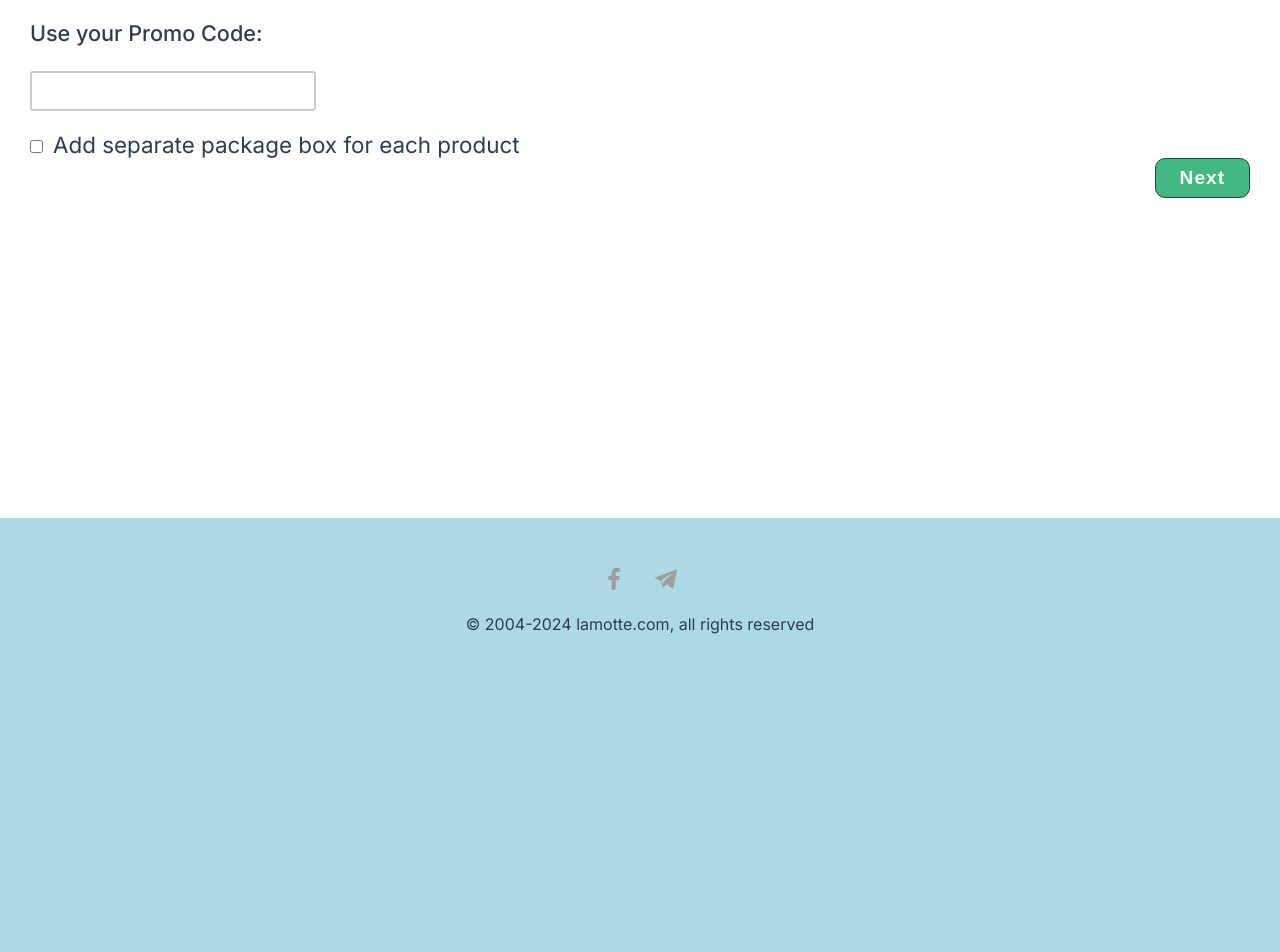
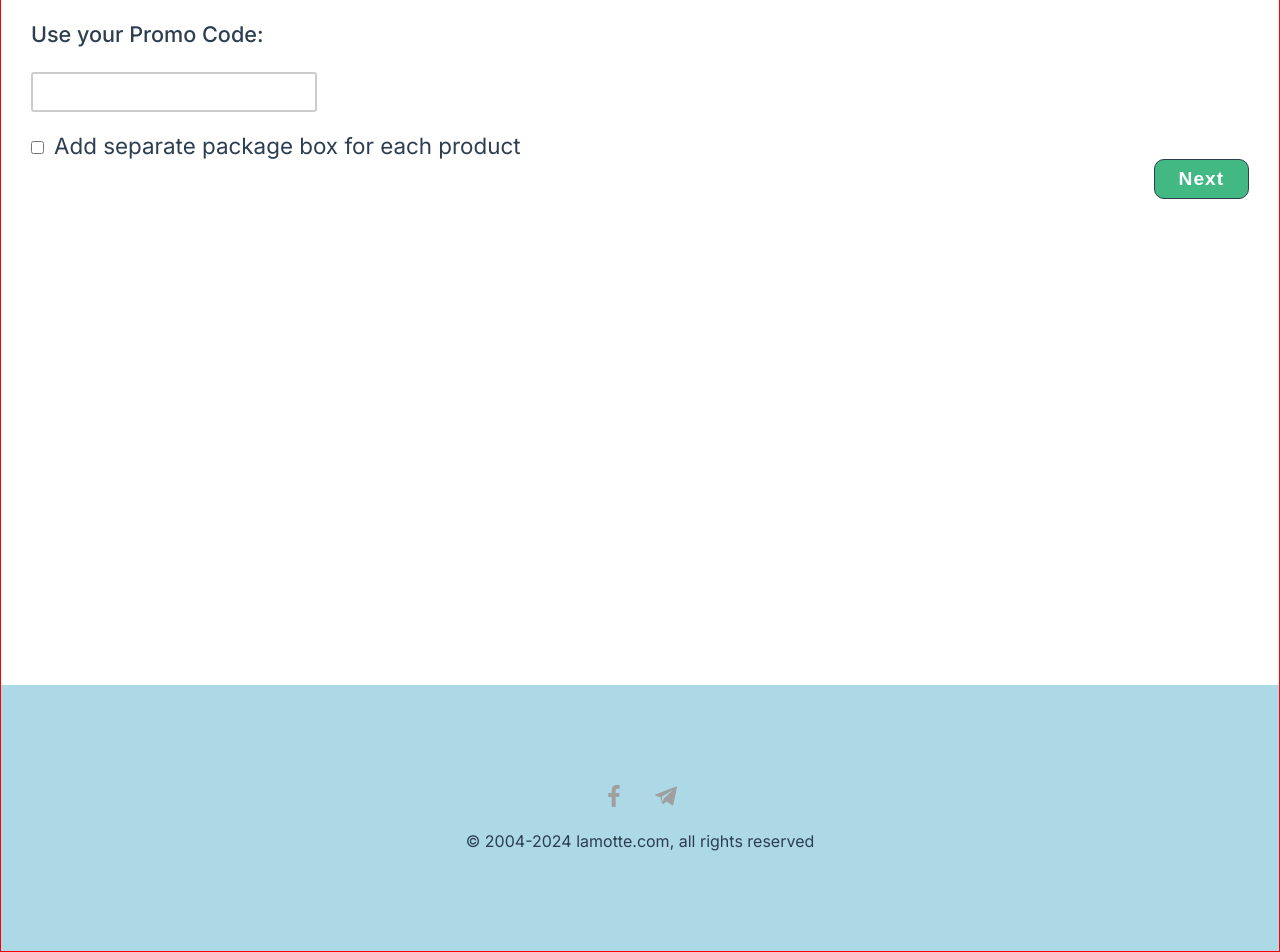
Before and after one commit to Vlad-1991/Nuxt-fixed, a Nuxt app: page /checkout in a window 1280 px wide. Shown: the part 386-1338 px from the top of the page. Before the commit the page ends 1070 px from the top, so only its background shows below. Built offline with nearby package versions, Linux system fonts and the light colour scheme; no server answers.

Commit message:
add seo metatags, optimize html

```diff
--- a/components/ui/TheFooter.vue
+++ b/components/ui/TheFooter.vue
@@ -2,9 +2,9 @@
   footer.footer
     div.footer-social
       a(href="https://www.facebook.com/LaMotteCompany/" target="_blank")
-        img(src="@/assets/social-facebook-gray.svg" alt="Facebook")
+        img(src="@/assets/social-facebook-gray.svg" alt="Facebook" width="22px" height="22px")
       a(href="https://t.me/joakimlamotte" target="_blank")
-        img(src="@/assets/social-telegram-gray.svg" alt="Telegram")
+        img(src="@/assets/social-telegram-gray.svg" alt="Telegram" width="22px" height="22px")
     div &copy; 2004-{{year}} lamotte.com, all rights reserved
 
 </template>
--- a/pages/about.vue
+++ b/pages/about.vue
@@ -21,4 +21,14 @@ definePageMeta({
   layout: 'default',
   middleware: ['query-rules']
 })
+
+useHead({
+  title: 'About us',
+  meta: [
+    { name: "description", content: 'About us' },
+    { property: "og:description", content: 'About us' },
+    { name: "twitter:card", content: 'About us' },
+  ],
+})
+
 </script>
--- a/pages/catalog.vue
+++ b/pages/catalog.vue
@@ -31,6 +31,13 @@ import {BESTSELLER_COUNT, CATALOG_DATABASE} from "~/utils/composables/constants"
 
 definePageMeta({
   layout: 'default'
+})
+useHead({
+  meta: [
+    { name: "description", content: 'Catalog' },
+    { property: "og:description", content: 'Catalog' },
+    { name: "twitter:card", content: 'Catalog' },
+  ],
 })
 const UiStore = useUiStore()
 
--- a/pages/help.vue
+++ b/pages/help.vue
@@ -18,4 +18,14 @@ definePageMeta({
   layout: 'default',
   middleware: 'query-rules'
 })
+
+useHead({
+  title: 'Help',
+  meta: [
+    { name: "description", content: 'Help' },
+    { property: "og:description", content: 'Help' },
+    { name: "twitter:card", content: 'Help' },
+  ],
+})
+
 </script>
--- a/pages/index.vue
+++ b/pages/index.vue
@@ -33,6 +33,14 @@ import {BESTSELLER_COUNT, CATALOG_DATABASE} from "~/utils/composables/constants"
 definePageMeta({
   layout: 'default',
   middleware: 'query-rules'
+})
+
+useHead({
+  meta: [
+    { name: "description", content: 'Home page' },
+    { property: "og:description", content: 'Home page' },
+    { name: "twitter:card", content: 'Home page' },
+  ],
 })
 
 
--- a/theme.css
+++ b/theme.css
@@ -21,7 +21,7 @@ body {
     -moz-osx-font-smoothing: grayscale;
     font-size: 16px;
     color: var(--main-grey);
-    background: var(--main-lightblue);
+    background: white;
     /*background: #2c3e50;*/
     margin: 0;
 }
@@ -174,6 +174,7 @@ h3 {
     margin-bottom: 200px;
     width: 100%;
     min-height: 100vh;
+    padding: 0 var(--offset);
     /*border: 1px solid red;*/
 
 }
@@ -183,6 +184,7 @@ h3 {
     justify-content: center;
     align-items: center;
     height: 100vh;
+    background: var(--main-lightblue);
 }
 
 .auth {
@@ -448,7 +450,7 @@ h3 {
 
 .navbar {
     display: flex;
-    padding: 0 2rem;
+    padding: 0 calc(2 * var(--offset));
     justify-content: space-between;
     align-items: center;
     position: fixed;
@@ -661,27 +663,26 @@ h3 {
     display: flex;
     flex-direction: column;
     row-gap: 20px;
-    position: absolute;
+    position: relative;
     width: 100%;
     background: var(--main-lightblue);
     bottom: 0;
     left: 0;
     justify-content: center;
     align-items: center;
-    padding-left: 10px;
-    padding-right: 10px;
+    padding: 100px var(--offset);
     box-sizing: border-box;
-    z-index: 100;
-    padding-top: 50px;
-    padding-bottom: 50px;
+    z-index: 1;
 }
 
 .wrapper {
     position: relative;
     display: flex;
     flex-direction: column;
-    padding: 0 20px;
+    /*padding: 0 var(--offset);*/
+    padding: 0;
     background-color: white;
+    border: 1px solid red;
     /*background: #2c3e50;*/
 }
 
```
